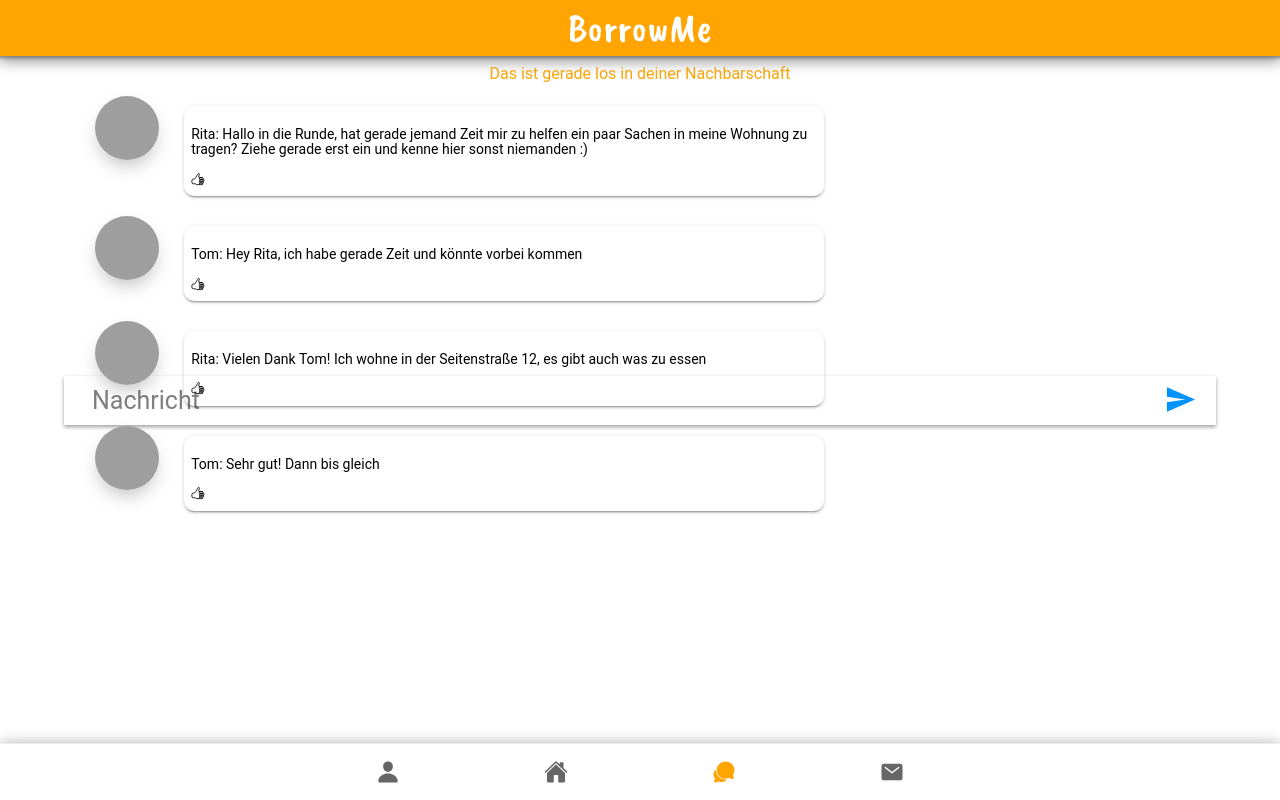
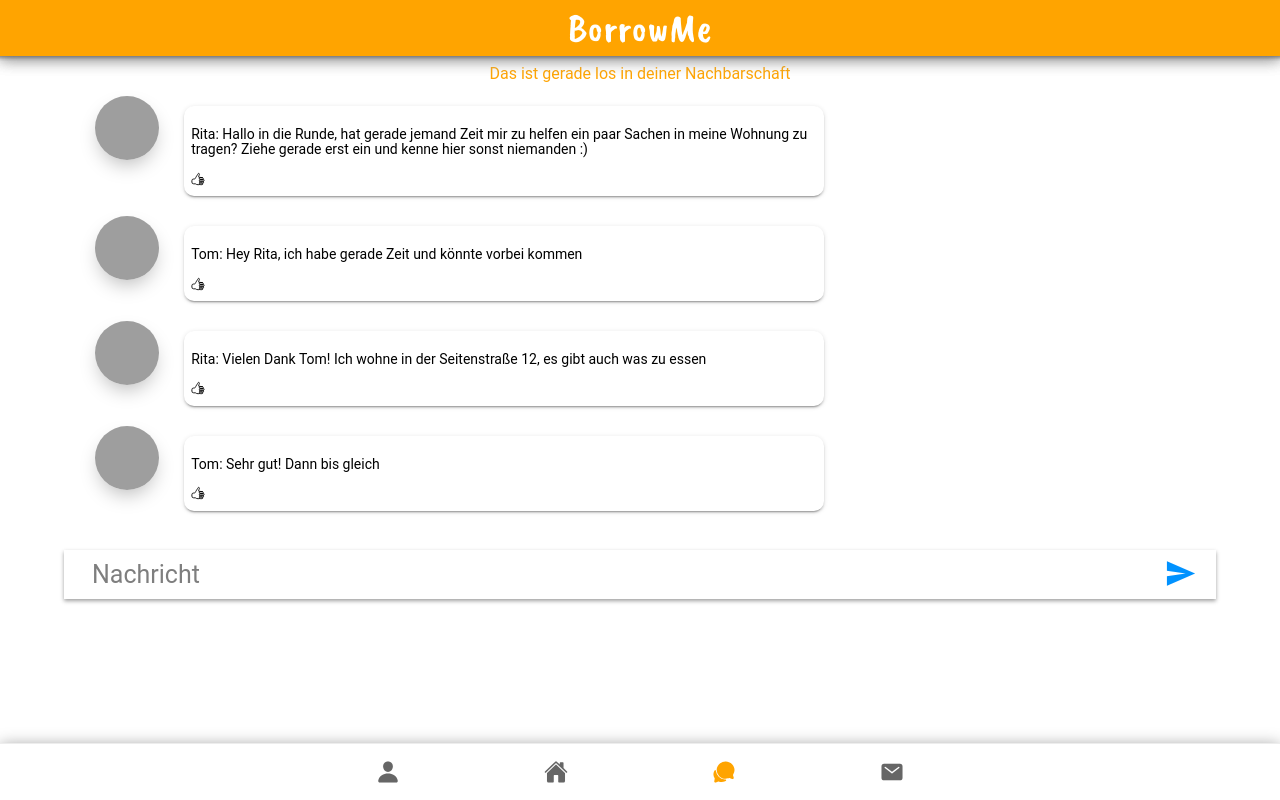
Before and after one commit to nolliebigspin/borrow-me, a React (Create React App) app: page /feed in a window 1280 px wide. Built offline with nearby package versions, Linux system fonts and the light colour scheme; grey boxes are pictures that could not be loaded.

Commit message:
sendMessageField is now at the end but can disapear

```diff
--- a/src/pages/Feed/Feed.css
+++ b/src/pages/Feed/Feed.css
@@ -11,6 +11,6 @@
 }
 
 .send-message-field{
-  display: flex;
-  height: 50px;
+  position: relative;
+  margin-top: 6vh;
 }
```
